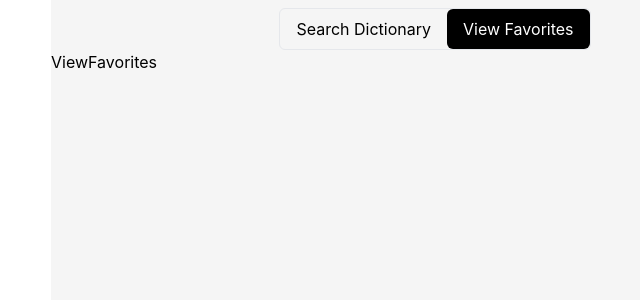
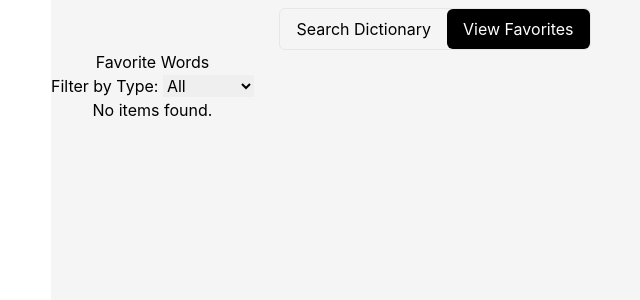
Before and after one commit to SAYEM5522/Owlbot_Dictionary-, a React (Create React App) app: page / in a window 1280 px wide. Both pictures are taken after a click on the element "View Favorites". Shown: the top 300 px of the page, without its empty margins (205-845 px from the left). Built offline with nearby package versions, Linux system fonts and the light colour scheme.

Commit message:
Favorites word view add

```diff
--- a/src/Component/SearchDictionary/SearchDictionary.js
+++ b/src/Component/SearchDictionary/SearchDictionary.js
@@ -9,12 +9,30 @@ const SearchDictionary = () => {
       fetchWordData(searchTerm);
     }
   };
-
+  //  example start with capitalize and end with period
+  const capitalizeAndPeriod = (example) => {
+    const trimmedExample = example.trim();
+  const lastCharacter = trimmedExample.charAt(trimmedExample.length - 1);
+  if (lastCharacter === '.') {
+    // Example already ends with a period
+    return trimmedExample;
+  }
+  const words = trimmedExample.split(' ');
+  if (words.length === 0) return trimmedExample;
+    words[0] = words[0].charAt(0).toUpperCase() + words[0].slice(1);
+    return words.join(' ') + '.';
+  };
    const handleFavorite = (item) => {
-    // if (wordData && wordData.length > 0) {
       const newFavorite = {
         partOfSpeech: item?.partOfSpeech,
-        definition:item.definitions.slice(0,2),
+        definition:item.definitions.slice(0,2).map((item,index)=>{
+          return {
+            definition:item.definition,
+            example:capitalizeAndPeriod(item?.example)
+          }
+        }
+
+        ),
         word:wordData[0]?.word
         // Add other properties you want to store
       };
@@ -30,9 +48,7 @@ const SearchDictionary = () => {
         // Store the updated array back into local storage
         localStorage.setItem('favorites', JSON.stringify(updatedFavorites));
       }
-    // }
   };
-
   return (
     <div>
       <div>
@@ -61,11 +77,12 @@ const SearchDictionary = () => {
                       <p>Example: {definition.example}</p>
                     </div>
                   ))}
+              <button onClick={() => handleFavorite(meaning)}>Favorite</button>
+
                     </div>
                   ))}
                 </div>
               )}
-              <button onClick={() => handleFavorite(wordItem?.meanings[0])}>Favorite</button>
             </div>
           ))}
         </div>
--- a/src/Component/ViewFavorites/ViewFavorites.js
+++ b/src/Component/ViewFavorites/ViewFavorites.js
@@ -1,9 +1,72 @@
-import React from 'react'
+import React, { useState, useEffect } from 'react';
 
 const ViewFavorites = () => {
+  const [favorites, setFavorites] = useState([]);
+  const [filteredType, setFilteredType] = useState(''); // Default: Show all types
+
+  useEffect(() => {
+    // Fetch favorites from local storage
+    const storedFavorites = JSON.parse(localStorage.getItem('favorites')) || [];
+    setFavorites(storedFavorites);
+  }, []);
+
+  const handleRemoveFavorite = (word) => {
+    // Remove the word from favorites
+    const updatedFavorites = favorites.filter((favorite) => favorite.word !== word);
+    setFavorites(updatedFavorites);
+
+    // Update local storage
+    localStorage.setItem('favorites', JSON.stringify(updatedFavorites));
+  };
+
+  const handleFilterChange = (event) => {
+    setFilteredType(event.target.value);
+  };
+
+  const filteredFavorites = favorites.filter(
+    (favorite) => !filteredType || favorite.type === filteredType
+  );
+  console.log(favorites)
+
   return (
-    <div>ViewFavorites</div>
-  )
-}
+    <div>
+      <h2>Favorite Words</h2>
 
-export default ViewFavorites
+      {/* Filter by type dropdown */}
+      <label htmlFor="typeFilter">Filter by Type: </label>
+      <select id="typeFilter" value={filteredType} onChange={handleFilterChange}>
+        <option value="">All</option>
+        <option value="noun">Noun</option>
+        <option value="verb">Verb</option>
+        <option value="adjective">Adjective</option>
+        {/* Add more options for other types as needed */}
+      </select>
+
+      {/* Display favorites or "No items found" message */}
+      {filteredFavorites.length > 0 ? (
+        <ul>
+          {filteredFavorites.map((favorite, index) => (
+            <li key={index}>
+              <h3>{favorite.word}</h3>
+              {
+                favorite?.definition?.map((item,i)=>(
+                  <div key={i}>
+                    <p>Definition: {item.definition}</p>
+                    <p>Example: {item.example}</p>
+                  </div>
+                ))
+              }
+              <button onClick={() => handleRemoveFavorite(favorite.word)}>
+                Remove from Favorites
+              </button>
+            </li>
+          ))}
+        </ul>
+      ) : (
+        <p>No items found.</p>
+      )}
+    </div>
+  );
+};
+
+export default ViewFavorites;
```
